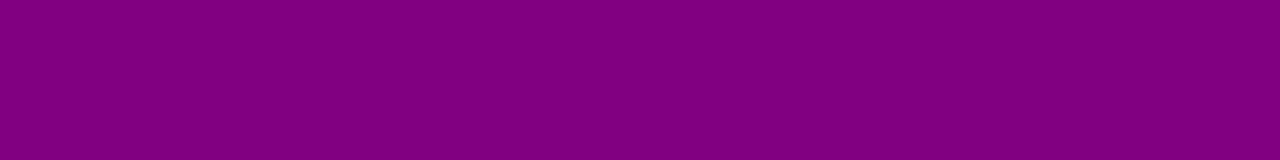
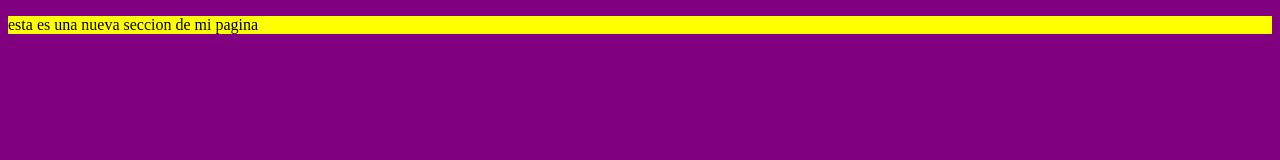
Before and after one commit to susanajimenez18/Gitramitas, a plain HTML site: page index.html in a window 1280 px wide. Drawn offline with Linux system fonts and the light colour scheme.

Commit message:
una nueva seccion

```diff
--- a/index.html
+++ b/index.html
@@ -10,6 +10,10 @@
 
 <body>
 
+    <section class="section">
+        <p>esta es una nueva seccion de mi pagina</p>
+    </section>
+
 </body>
 
 </html>
--- a/styles.css
+++ b/styles.css
@@ -1,3 +1,7 @@
 body {
     background-color: purple;
 }
+
+.section {
+    background-color: yellow;
+}
```
